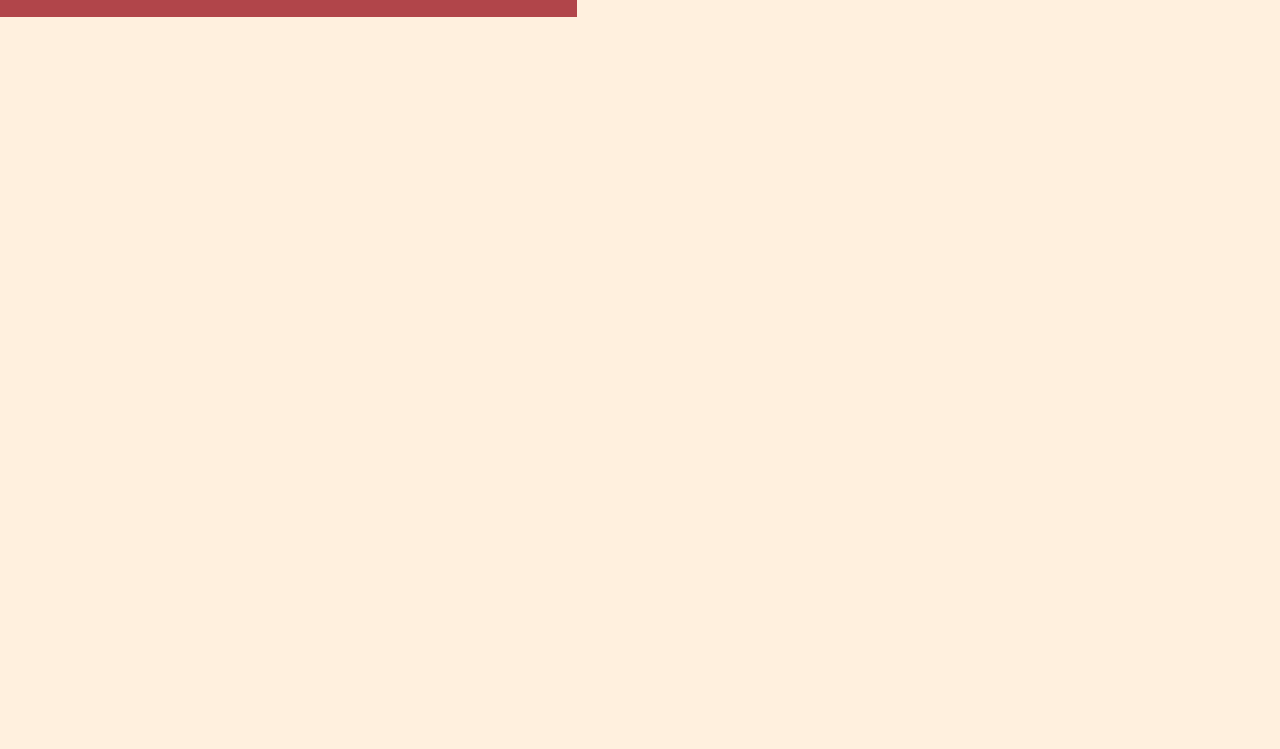
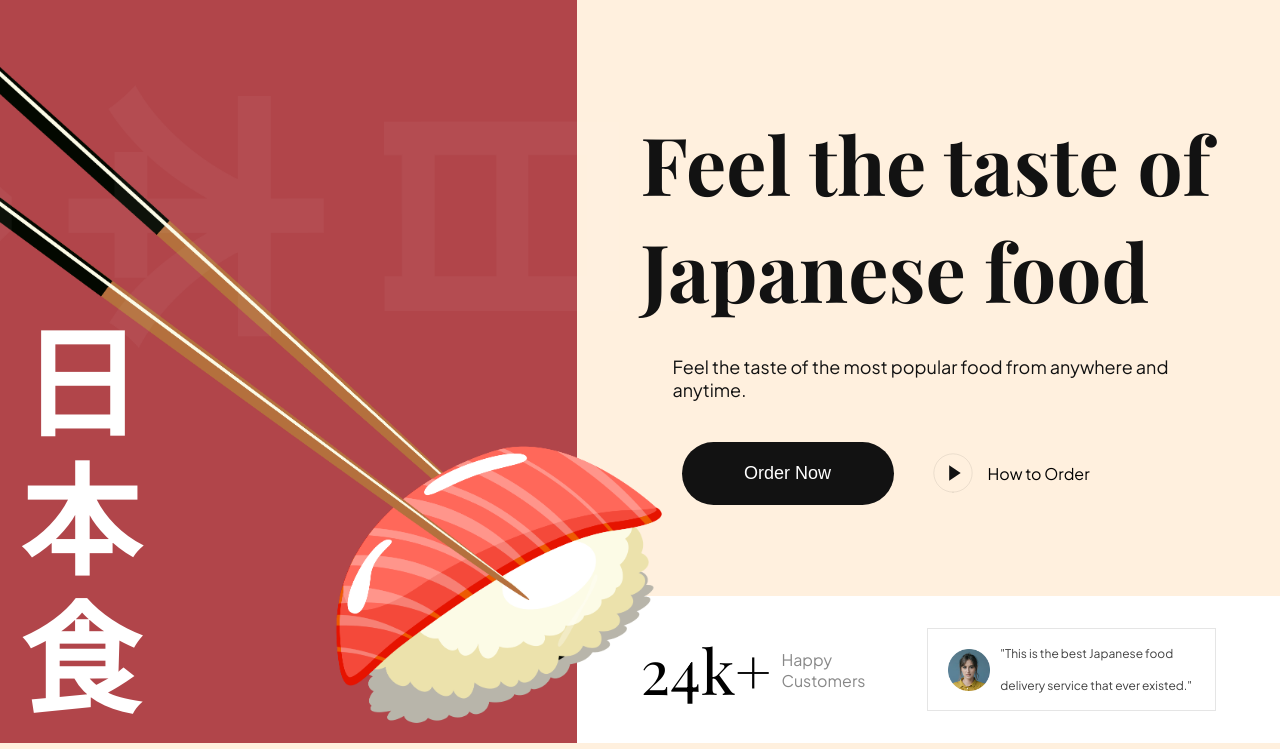
Before and after one commit to dubeyanant/sushi-website, a website built with Vite: page index.html in a window 1280 px wide. Shown: the part 51-800 px from the top of the page. Built offline with nearby package versions, Linux system fonts and the light colour scheme.

Commit message:
feat(hero): add hero section

```diff
--- a/css/sections/hero.css
+++ b/css/sections/hero.css
@@ -0,0 +1,175 @@
+.hero {
+  display: flex;
+  min-height: calc(100vh - 74px);
+  overflow: hidden;
+}
+
+.hero-image {
+  flex: 1;
+  display: flex;
+  flex-direction: column;
+
+  position: relative;
+  z-index: 5;
+}
+
+.hero-image img {
+  width: 120%;
+  height: 100%;
+  object-fit: contain;
+}
+
+.hero-image__overlay {
+  position: absolute;
+  inset: 0;
+  width: 100%;
+
+  background-color: var(--primary-color);
+  z-index: -1;
+}
+
+.hero-image h2 {
+  position: absolute;
+  bottom: 0;
+  padding: 20px;
+
+  font-family: var(--playfair-display);
+  font-weight: 700;
+  font-size: 120px;
+  line-height: 138px;
+  color: white;
+}
+
+.hero-content {
+  flex: 1.22;
+  display: flex;
+  justify-content: space-between;
+  flex-direction: column;
+}
+
+.hero-content-info {
+  padding: 64px;
+  flex: 1;
+  display: flex;
+  justify-content: center;
+  flex-direction: column;
+}
+
+.hero-content-info h1 {
+  font-size: 80px;
+  font-weight: 600px;
+  font-family: var(--playfair-display);
+  color: var(--secondary-color);
+}
+
+.hero-content-info p {
+  margin: 32px 0 0 32px;
+
+  font-family: var(--plus-jakarta-sans);
+  color: var(--secondary-color);
+  font-size: 18px;
+  font-weight: 400;
+}
+
+.hero-content__buttons {
+  margin: 41px 0 0 41px;
+
+  display: flex;
+  flex-wrap: wrap;
+  gap: 36px;
+}
+
+.hero-content__order-button {
+  padding: 20px;
+  border-radius: 36px;
+  min-width: 212px;
+  outline: none;
+  border: none;
+  background: var(--secondary-color);
+
+  cursor: pointer;
+
+  color: white;
+  font-weight: 500;
+  font-size: 18px;
+  line-height: 23px;
+}
+
+.hero-content__play-button {
+  border: none;
+  outline: none;
+  background: transparent;
+
+  display: flex;
+  align-items: center;
+
+  font-size: 16px;
+  line-height: 19px;
+  color: var(--black-200);
+  font-family: var(--plus-jakarta-sans);
+
+  cursor: pointer;
+}
+
+.hero-content__play-button img {
+  margin-right: 12px;
+
+  width: 46px;
+  height: 46px;
+  object-fit: contain;
+}
+
+.hero-content__testimonial {
+  padding: 32px 64px;
+
+  display: flex;
+  flex-wrap: wrap;
+  gap: 20px;
+
+  background: var(--color-white);
+}
+
+.hero-content__customer {
+  flex: 1;
+  gap: 10px;
+}
+
+.hero-content__customer h4 {
+  font-size: 62px;
+  font-weight: 400;
+  font-family: var(--playfair-display);
+}
+
+.hero-content__customer p {
+  font-size: 16px;
+  font-weight: 400;
+  font-family: var(--plus-jakarta-sans);
+  color: var(--secondary-color);
+  opacity: 0.5;
+}
+
+.hero-content__review {
+  flex: 1;
+  display: flex;
+  align-items: center;
+  gap: 10px;
+
+  padding-left: 20px;
+  border: 1px solid rgba(2, 2, 2, 0.1);
+  min-width: 200px;
+}
+
+.hero-content__review img {
+  width: 42px;
+  height: 42px;
+  object-fit: contain;
+}
+
+.hero-content__review p {
+  font-size: 12px;
+  font-weight: 400;
+  line-height: 32px;
+  font-family: var(--plus-jakarta-sans);
+  color: var(--secondary-color);
+  opacity: 0.8;
+}
--- a/index.html
+++ b/index.html
@@ -40,6 +40,42 @@
       </nav>
     </header>
 
+    <section class="hero">
+      <div class="hero-image">
+        <img src="assets/sushi-1.png" alt="sushi" />
+        <h2>日 <br />本 <br />食</h2>
+        <div class="hero-image__overlay"></div>
+      </div>
+      <div class="hero-content">
+        <div class="hero-content-info">
+          <h1>Feel the taste of Japanese food</h1>
+          <p>
+            Feel the taste of the most popular food from anywhere and anytime.
+          </p>
+          <div class="hero-content__buttons">
+            <button class="hero-content__order-button">Order Now</button>
+            <button class="hero-content__play-button">
+              <img src="assets/play-circle.svg" alt="play" /> How to Order
+            </button>
+          </div>
+        </div>
+
+        <div class="hero-content__testimonial">
+          <div class="hero-content__customer flex-center">
+            <h4>24<span>k+</span></h4>
+            <p>Happy Customers</p>
+          </div>
+          <div class="hero-content__review">
+            <img src="assets/user.png" alt="user" />
+            <p>
+              "This is the best Japanese food delivery service that ever
+              existed."
+            </p>
+          </div>
+        </div>
+      </div>
+    </section>
+
     <script src="js/script.js" type="module"></script>
   </body>
 </html>
```
